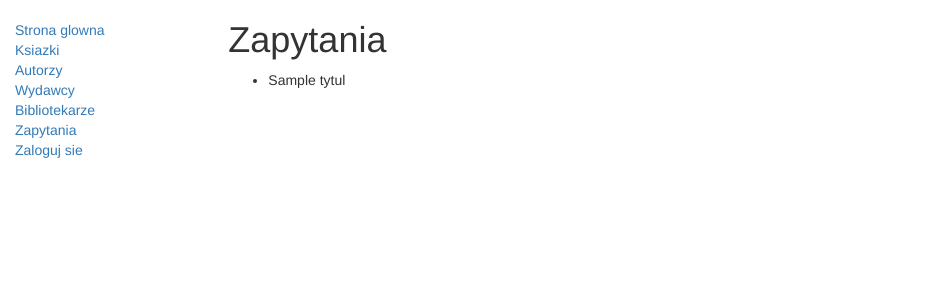
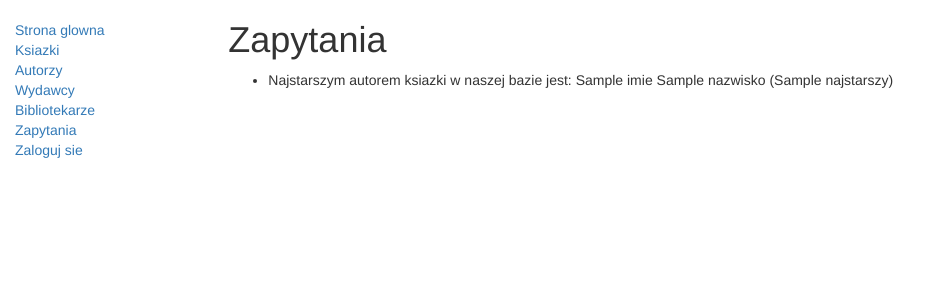
Before and after one commit to dot-exe/PNAI_2023_LAB6, a Django app: template biblioteka/katalog/templates/Zapytania.html in a window 1280 px wide. Shown: the top 300 px of the page, without its empty margins (0-941 px from the left). Run offline with Django 4.2, Linux system fonts and the light colour scheme; the template is opened without the code that fills it: most values are stand-ins (such as "Sample title", 1, 10 or a date in 2020); some libraries are stand-ins or nearby versions.

Commit message:
fill sample queries

```diff
--- a/biblioteka/katalog/templates/Zapytania.html
+++ b/biblioteka/katalog/templates/Zapytania.html
@@ -6,7 +6,7 @@
 <ul>
   {% for z in zapytania %}
   <li>
-    {{ z.tytul }}
+    Najstarszym autorem ksiazki w naszej bazie jest: {{ z.imie }} {{ z.nazwisko }} ({{ z.najstarszy }})
   </li>
   {% endfor %}
 </ul>
```
Also changed, not shown: biblioteka/katalog/views.py (+31 -2 lines).
